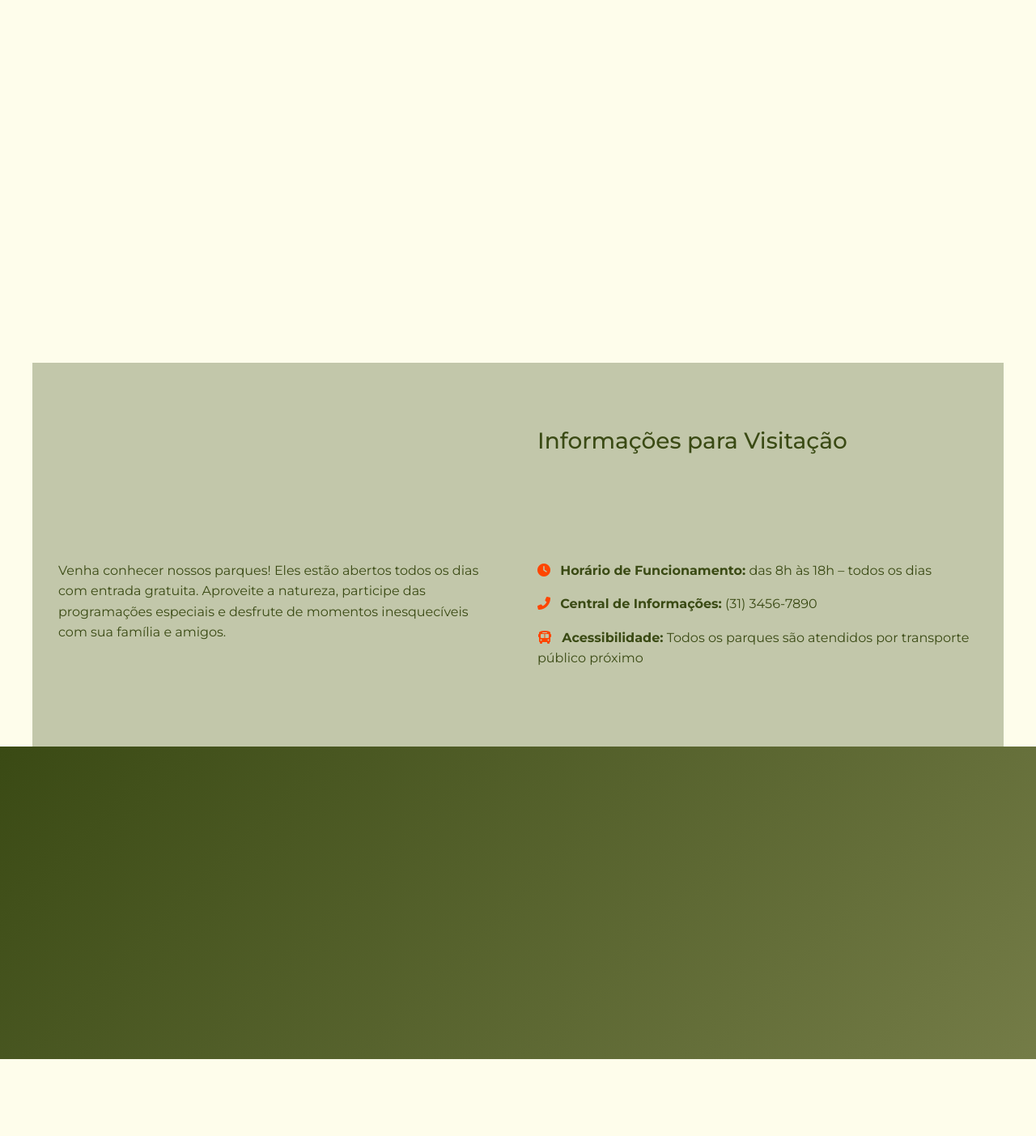
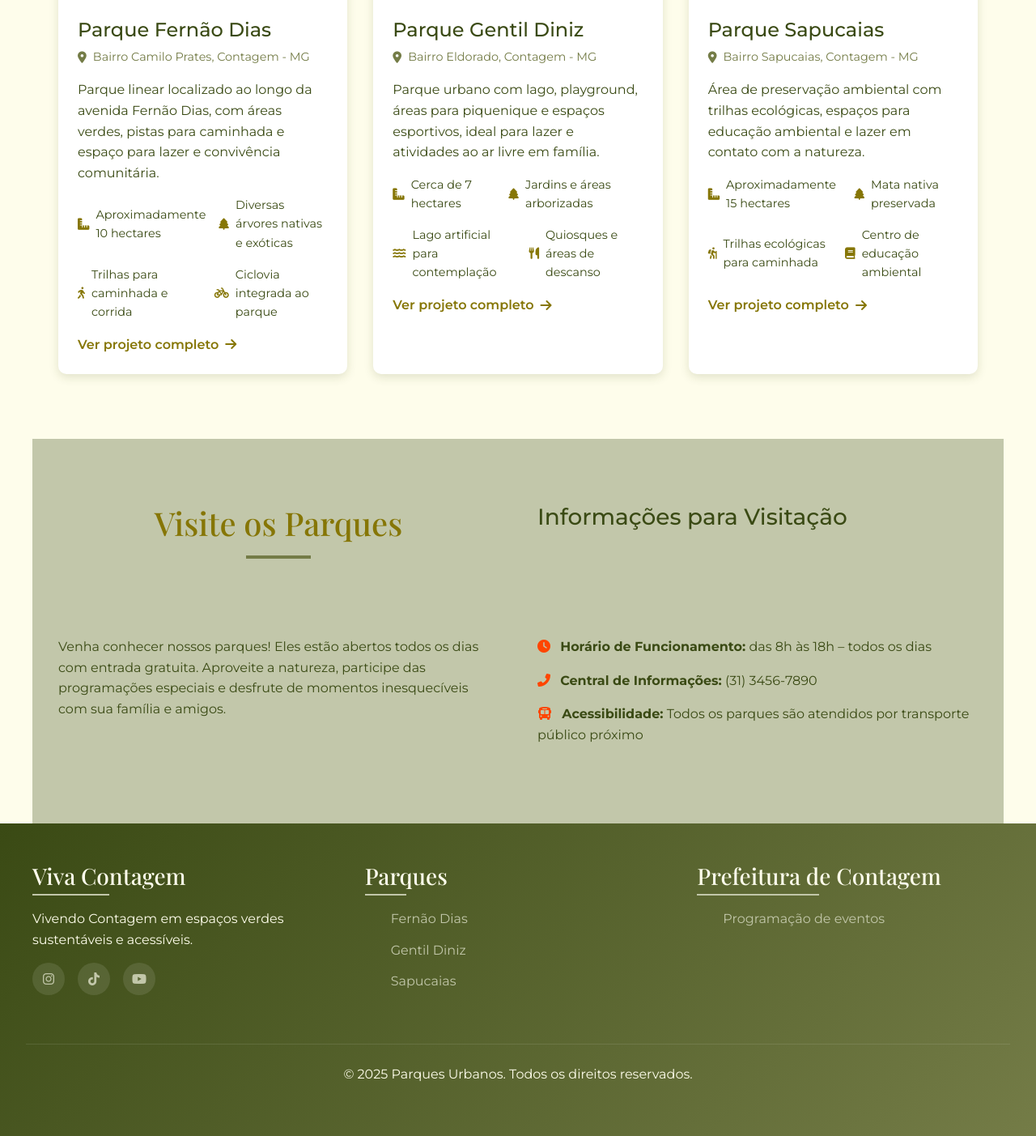
Before and after one commit to david0407j/Parques-Contagem, a Django app: page / in a window 1280 px wide. Shown: the part 1861-3264 px from the top of the page at 81% size. Before the commit the page ends 3169 px from the top, so only its background shows below. Run offline with Django 5.2, Linux system fonts and the light colour scheme.

Commit message:
alteração na home do projeto

```diff
--- a/parques/base/templates/base/base.html
+++ b/parques/base/templates/base/base.html
@@ -6,7 +6,7 @@
     <meta name="viewport" content="width=device-width, initial-scale=1.0">
     <title>Viva Contagem</title>
     <meta name="description"
-          content="Conheça os projetos dos parques Fernão Dias, Gentil Diniz e Sapucaias - exemplos de arquitetura urbana sustentável">
+          content="Conheça o parque Fernão Dias, Gentil Diniz e parque Sapucaias em Contagem!">
     <link href="https://fonts.googleapis.com/css2?family=Montserrat:wght@300;400;500;600;700&family=Playfair+Display:wght@400;500;700&display=swap"
           rel="stylesheet">
     <link rel="stylesheet" href="https://cdnjs.cloudflare.com/ajax/libs/font-awesome/6.0.0/css/all.min.css">
--- a/parques/base/templates/base/home.html
+++ b/parques/base/templates/base/home.html
@@ -4,25 +4,27 @@
 
 
  <div class="hero">
-    <h1 class="hidden">Parques Fernão Dias, Gentil Diniz e Sapucaias</h1>
+    <h1 class="hidden">Parques Urbanos Fernão Dias, Gentil Diniz e Sapucaias</h1>
 </div>
+
 <section id="sobre">
-    <h2 class="section-title hidden">Sobre os Parques</h2>
+    <h2 class="section-title hidden">Conheça o Projeto Viva Contagem</h2>
     <div class="sobre-content">
         <div>
-        <p class="hidden">Os parques urbanos Fernão Dias, Gentil Diniz e Sapucaias representam a nova geração de espaços verdes públicos, projetados para promover qualidade de vida, sustentabilidade e integração comunitária.</p>
-        <p class="hidden delay-1">Cada parque foi cuidadosamente planejado para atender às necessidades específicas de seu entorno, mantendo uma identidade visual comum que reflete os valores de preservação ambiental e acessibilidade.</p>
-        <p class="hidden delay-2">Estes projetos combinam paisagismo nativo, infraestrutura sustentável e design inovador para criar espaços que são ao mesmo tempo funcionais e belos.</p>
+            <p class="hidden">Os Parques Urbanos Fernão Dias, Gentil Diniz e Sapucaias constituem a mais recente geração de áreas verdes públicas, meticulosamente projetadas para fomentar qualidade de vida, sustentabilidade ambiental e integração sociocomunitária.</p>
+            <p class="hidden delay-1">Cada unidade foi concebida mediante criterioso planejamento urbano, atendendo às particularidades de seu entorno, preservando uma identidade visual coesa que materializa os princípios de preservação ecológica e acessibilidade universal.</p>
+            <p class="hidden delay-2">Estes empreendimentos sintetizam paisagismo com espécies nativas, infraestrutura ambientalmente sustentável e design urbano inovador, resultando em espaços públicos que harmonizam funcionalidade urbana e valor estético.</p>
         </div>
         <div class="sobre-img hidden delay-1">
-        <img src="{% static 'img/rafa.JPG' %}" alt="Vista aérea de parque urbano">
+            <img src="{% static 'img/rafa.JPG' %}" alt="Vista aérea dos Parques Urbanos">
         </div>
     </div>
 </section>
-
 <section id="parques">
   <h2 class="section-title hidden">Nossos Parques</h2>
-    <p style="text-align: center; max-width: 700px; margin: 0 auto 2rem;" class="hidden">Conheça em detalhes cada um destes espaços urbanos transformadores.</p>
+  <p style="text-align: center; max-width: 700px; margin: 0 auto 2rem;" class="hidden">
+    Conheça em detalhes cada um destes espaços urbanos transformadores.
+  </p>
 
   <div class="parques-grid">
     <!-- Parque Fernão Dias -->
@@ -34,29 +36,29 @@
         <h3>Parque Fernão Dias</h3>
         <p class="localizacao">
           <i class="fas fa-map-marker-alt"></i>
-            Zona Norte - Área de antiga rodovia
+          Bairro Camilo Prates, Contagem - MG
         </p>
-          <p>Um parque linear que transformou um corredor de infraestrutura em espaço de convivência, com ciclovias, jardins de chuva e áreas de descanso.</p>
+        <p>Parque linear localizado ao longo da avenida Fernão Dias, com áreas verdes, pistas para caminhada e espaço para lazer e convivência comunitária.</p>
 
         <div class="detalhes">
           <span class="detalhe-item">
             <i class="fas fa-ruler-combined"></i>
-              12 hectares
+            Aproximadamente 10 hectares
           </span>
           <span class="detalhe-item">
             <i class="fas fa-tree"></i>
-              1.200 árvores
+            Diversas árvores nativas e exóticas
           </span>
         </div>
 
         <div class="detalhes">
           <span class="detalhe-item">
-              <i class="fas fa-bicycle"></i>
-              Ciclovia 5km
+            <i class="fas fa-walking"></i>
+            Trilhas para caminhada e corrida
           </span>
           <span class="detalhe-item">
-              <i class="fas fa-tint"></i>
-              Sistema de drenagem
+            <i class="fas fa-bicycle"></i>
+            Ciclovia integrada ao parque
           </span>
         </div>
 
@@ -73,29 +75,29 @@
         <h3>Parque Gentil Diniz</h3>
         <p class="localizacao">
           <i class="fas fa-map-marker-alt"></i>
-            Centro - Área revitalizada
+          Bairro Eldorado, Contagem - MG
         </p>
-          <p>Um oásis urbano com lago artificial, mirante e amplas áreas de convivência, projetado para ser um refúgio verde no coração da cidade.</p>
+        <p>Parque urbano com lago, playground, áreas para piquenique e espaços esportivos, ideal para lazer e atividades ao ar livre em família.</p>
 
         <div class="detalhes">
           <span class="detalhe-item">
             <i class="fas fa-ruler-combined"></i>
-              8 hectares
+            Cerca de 7 hectares
           </span>
           <span class="detalhe-item">
             <i class="fas fa-tree"></i>
-              800 árvores
+            Jardins e áreas arborizadas
           </span>
         </div>
 
         <div class="detalhes">
           <span class="detalhe-item">
             <i class="fas fa-water"></i>
-              Lago 2.500m²
+            Lago artificial para contemplação
           </span>
           <span class="detalhe-item">
             <i class="fas fa-utensils"></i>
-              Quiosques
+            Quiosques e áreas de descanso
           </span>
         </div>
 
@@ -112,29 +114,29 @@
         <h3>Parque Sapucaias</h3>
         <p class="localizacao">
           <i class="fas fa-map-marker-alt"></i>
-            Zona Leste - Vale natural
+          Bairro Sapucaias, Contagem - MG
         </p>
-          <p>Preservação de área natural com trilhas ecológicas, centro de educação ambiental e espaços para práticas esportivas não competitivas.</p>
+        <p>Área de preservação ambiental com trilhas ecológicas, espaços para educação ambiental e lazer em contato com a natureza.</p>
 
         <div class="detalhes">
           <span class="detalhe-item">
             <i class="fas fa-ruler-combined"></i>
-              15 hectares
+            Aproximadamente 15 hectares
           </span>
           <span class="detalhe-item">
             <i class="fas fa-tree"></i>
-              Mata nativa
+            Mata nativa preservada
           </span>
         </div>
 
         <div class="detalhes">
           <span class="detalhe-item">
             <i class="fas fa-hiking"></i>
-              Trilhas 7km
+            Trilhas ecológicas para caminhada
           </span>
           <span class="detalhe-item">
             <i class="fas fa-book"></i>
-              Centro educativo
+            Centro de educação ambiental
           </span>
         </div>
 
@@ -143,6 +145,7 @@
     </div>
   </div>
 </section>
+
 <section id="contato">
   <div class="contato-container">
 
```
Also changed, not shown: parques/base/static/js/scripts.js (+6 -44 lines). Lines whose indentation alone changed are shown as unchanged.
